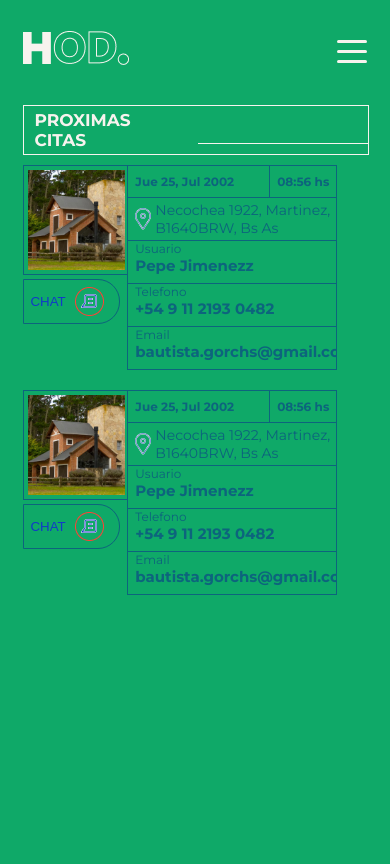
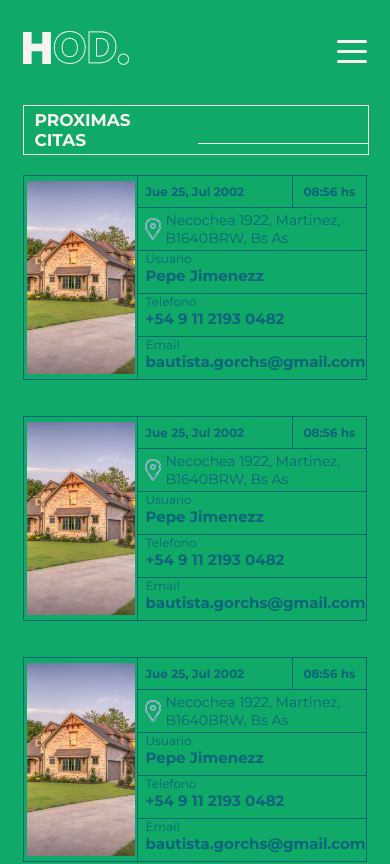
Before and after one commit to bautistagorchs/house-of-dev-front, a Next.js app: page /admin/appointments in a window 390 px wide. Shown: the top 864 px of the page. Built offline with nearby package versions, Linux system fonts and the light colour scheme; no server answers.

Commit message:
make appointments view responsive

```diff
--- a/src/commons/AppointmentCard/AppointmentCard.module.scss
+++ b/src/commons/AppointmentCard/AppointmentCard.module.scss
@@ -1,29 +1,30 @@
 @import "../../app/globals.scss";
 
 div.appCard {
-  width: 315px;
+  width: 100%;
   height: 205px;
   display: flex;
   margin-bottom: 20px;
 }
 
 div.appCard .left {
-  width: 33%;
+  width: 33.33%;
+  border: 1px solid $secondary-color;
+  border-right: none;
 }
 
 .left .imgContainer {
-  height: 108px;
+  height: 100%;
   width: 100%;
   overflow: hidden;
   display: flex;
-  border: 1px solid $secondary-color;
-  border-right: none;
 }
 .left img {
-  max-width: 93%;
-  max-height: 93%;
+  max-width: 95%;
+  max-height: 95%;
   display: block;
   margin: auto;
+  object-fit: cover;
 }
 .left button {
   width: 93%;
@@ -35,7 +36,7 @@ div.appCard .left {
   border: 1px solid $secondary-color;
 }
 div.appCard .right {
-  width: 66%;
+  width: 66.66%;
   color: $secondary-color;
   border: 1px solid $secondary-color;
 }
@@ -92,3 +93,9 @@ div.appCard .right {
     }
   }
 }
+
+@media (min-width: 1000px) {
+  div.appCard {
+    height: 235px;
+  }
+}
--- a/src/commons/AppointmentCard/AppointmentCard.tsx
+++ b/src/commons/AppointmentCard/AppointmentCard.tsx
@@ -1,8 +1,7 @@
 import React from "react";
 import s from "./AppointmentCard.module.scss";
 import Image from "next/image";
-import house2 from "@/assets/house2.png";
-import message from "@/assets/message.png";
+import house3 from "@/assets/house3.jpeg";
 import locationpin from "@/assets/locationPin.png";
 import { AppCardProps } from "@/types/types";
 
@@ -11,11 +10,8 @@ const AppointmentCard = (info: AppCardProps) => {
     <div className={s.appCard}>
       <div className={s.left}>
         <div className={s.imgContainer}>
-          <Image src={house2} alt="House" />
+          <Image src={house3} alt="House" />
         </div>
-        <button>
-          Chat <Image src={message} alt="chat icon" />
-        </button>
       </div>
       <div className={s.right}>
         <div className={s.list}>
--- a/src/components/Appointments/Appointments.module.scss
+++ b/src/components/Appointments/Appointments.module.scss
@@ -9,8 +9,16 @@
 
 .contentContainer {
   width: 88%;
+  max-width: $content-max-width;
+}
+.contentContainer header {
+  width: 100%;
 }
 div.appointments {
   width: 100%;
-  margin-top: 10px;
+  display: flex;
+  flex-wrap: wrap;
+  justify-content: flex-start;
+  margin-top: 20px;
+  gap: 1rem;
 }
--- a/src/components/Appointments/Appointments.tsx
+++ b/src/components/Appointments/Appointments.tsx
@@ -21,6 +21,11 @@ const Appointments = () => {
         <div className={s.appointments}>
           <AppointmentCard info={data} />
           <AppointmentCard info={data} />
+          <AppointmentCard info={data} />
+          <AppointmentCard info={data} />
+          <AppointmentCard info={data} />
+          <AppointmentCard info={data} />
+          <AppointmentCard info={data} />
         </div>
       </div>
     </div>
```
Also changed, not shown: src/assets/house3.jpeg (added).
